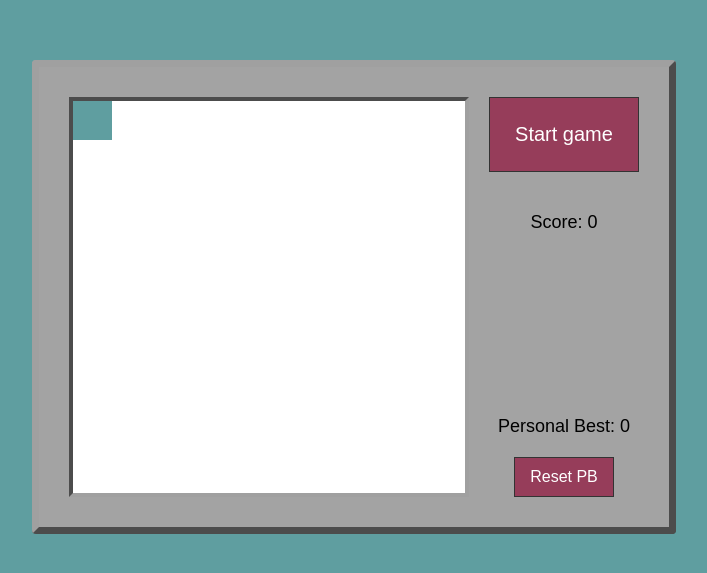
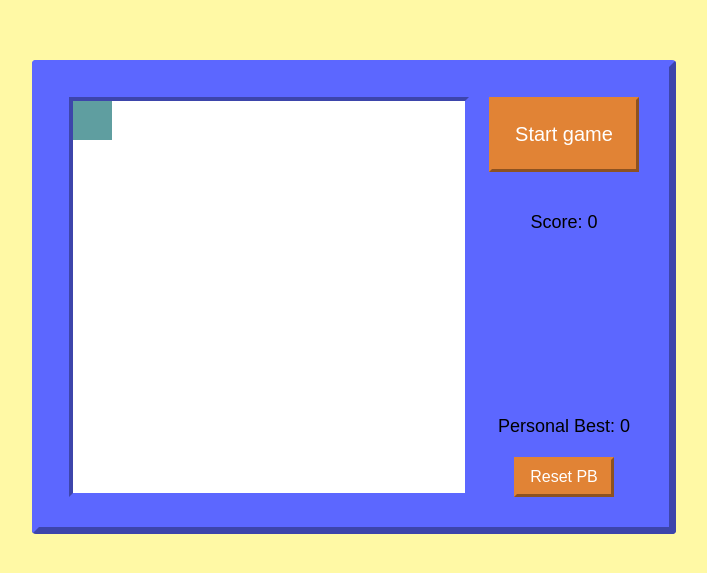
Before and after one commit to yllsson/snake, a plain HTML site: page index.html in a window 1280 px wide. Shown: the part 103-676 px from the top of the page, without its empty margins (286-993 px from the left). Drawn offline with Linux system fonts and the light colour scheme.

Commit message:
Picking colours and setting up colour variables

```diff
--- a/style.css
+++ b/style.css
@@ -1,3 +1,10 @@
+:root {
+  --main-bg-color: #fff9a5;
+  --console-color: #5c67ff;
+  --button-color: #e18335;
+  --snake-color: cadetblue;
+}
+
 * {
   box-sizing: border-box;
   margin: 0;
@@ -9,7 +16,7 @@ html {
 }
 
 body {
-  background-color: #5f9ea0;
+  background-color: var(--main-bg-color);
   height: 100vh;
   display: flex;
   flex-direction: row;
@@ -20,14 +27,14 @@ body {
 }
 
 main {
-  background-color: #a3a3a3;
+  background-color: var(--console-color);
 
   display: flex;
   flex-direction: row;
   align-items: center;
   justify-content: center;
 
-  border: 0.7rem solid #a0a0a0;
+  border: 0.7rem solid var(--console-color);
   border-style: outset;
   border-radius: 0.4rem;
   padding: 3rem;
@@ -48,7 +55,7 @@ main {
   flex-wrap: wrap;
   width: 40rem;
   height: 40rem;
-  border: 0.4rem solid #a0a0a0;
+  border: 0.4rem solid var(--console-color);
   border-style: inset;
   margin-right: 2rem;
 }
@@ -59,7 +66,7 @@ main {
 }
 
 .snake {
-  background-color: cadetblue;
+  background-color: var(--snake-color);
 }
 
 .fruit {
@@ -75,21 +82,23 @@ main {
 }
 
 button {
-  background-color: #963d5a;
+  background-color: var(--button-color);
   color: #fff;
   font-size: 2rem;
-  border: 0.1rem solid #333;
+  border: 0.3rem solid var(--button-color);
+  border-style: outset;
   margin-bottom: 2rem;
   height: 7.5rem;
   width: 15rem;
 }
 
 button:hover {
-  background-color: mediumorchid;
+  background-color: #e4914e;
 }
 
 button:active {
-  transform: scale(0.97);
+  /* transform: scale(0.97); */
+  border-style: inset;
 }
 
 .toolBar p {
```
